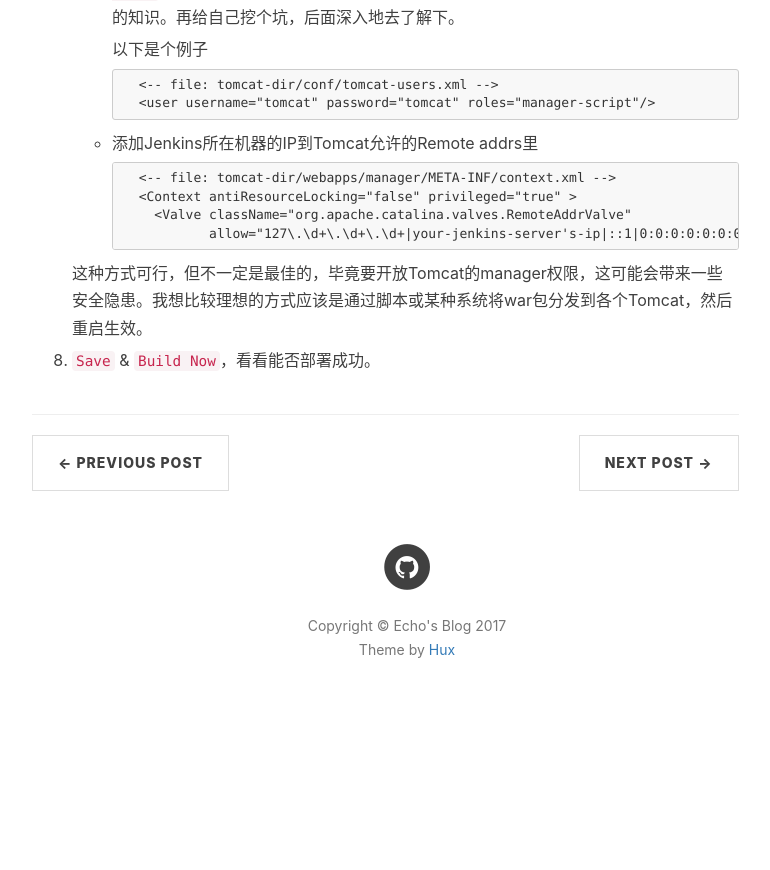
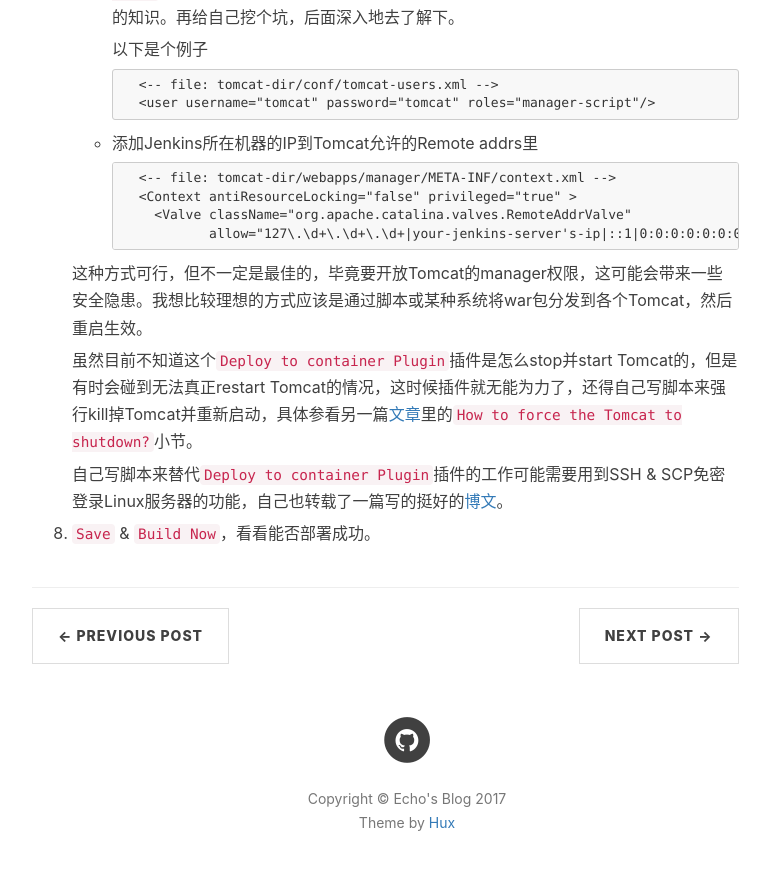
Before and after one commit to yuandghn/yuandghn.github.io, a Jekyll site: the page built from _posts/2017-07-28-jenkins-deploy-maven-project-to-tomcat.markdown, in a window 1280 px wide and 900 px high, scrolled down 1913 px. Shown: the top 870 px of the window, without its empty margins (233-1003 px from the left). Built offline with Jekyll 4.4.1, drawn with Linux system fonts in a browser that asks for light colours; nearby versions of some CDN libraries; comment, search, counter and statistics services are not loaded; before the commit the page ends 2640 px from its top, so only the background shows below that.

Commit message:
Update posts.

````diff
--- a/_posts/2017-07-28-jenkins-deploy-maven-project-to-tomcat.markdown
+++ b/_posts/2017-07-28-jenkins-deploy-maven-project-to-tomcat.markdown
@@ -72,4 +72,8 @@
 
      这种方式可行，但不一定是最佳的，毕竟要开放Tomcat的manager权限，这可能会带来一些安全隐患。我想比较理想的方式应该是通过脚本或某种系统将war包分发到各个Tomcat，然后重启生效。
 
+     虽然目前不知道这个`Deploy to container Plugin`插件是怎么stop并start Tomcat的，但是有时会碰到无法真正restart Tomcat的情况，这时候插件就无能为力了，还得自己写脚本来强行kill掉Tomcat并重新启动，具体参看另一篇[文章](/2017/07/30/i-know-very-little-about-tomcat/)里的`How to force the Tomcat to shutdown?`小节。
+
+     自己写脚本来替代`Deploy to container Plugin`插件的工作可能需要用到SSH & SCP免密登录Linux服务器的功能，自己也转载了一篇写的挺好的[博文](/2017/08/02/linux-ssh-or-scp-without-typing-password/)。
+
 8. `Save` & `Build Now`，看看能否部署成功。
--- a/_posts/2017-07-30-i-know-very-little-about-tomcat.markdown
+++ b/_posts/2017-07-30-i-know-very-little-about-tomcat.markdown
@@ -29,13 +29,14 @@
     ```
     CATALINA_PID="/tmp/catalina.pid"
     ```
-    用于存储Tomcat的PID，路径和文件名可以根据自己的需求来定。以后想强制Tomcat shutdown就可以执行以下命令了。
+    用于存储Tomcat的PID，路径和文件名可以根据自己的需求来定。以后想强行shutdown Tomcat就可以执行以下命令了。
     ```
     sh ./bin/catalina.sh stop 15 -force
     ```
     我这的输出如下
     ```
     ......
+    Using CATALINA_PID:    /tmp/catalina.pid
     The stop command failed. Attempting to signal the process to stop through OS signal.
     Tomcat did not stop in time.
     To aid diagnostics a thread dump has been written to standard out.
@@ -43,7 +44,7 @@
     The Tomcat process has been killed.
     ```
 
-    `stop`指令后面的参数的单位是秒，作用是给予Tomcat一定的时间来做清理工作，这个时间一到才会被强制shutdown。`-force`的作用不说也明了。
+    `stop`指令后面的参数的单位是秒，作用是给予Tomcat一定的时间来做清理工作，这个时间一到才会被强行shutdown。`-force`的作用不说也明了。
 
     关于`CATALINA_PID`的描述
     > Path of the file which should contains the pid of the catalina startup java process, when start (fork) is used
````
